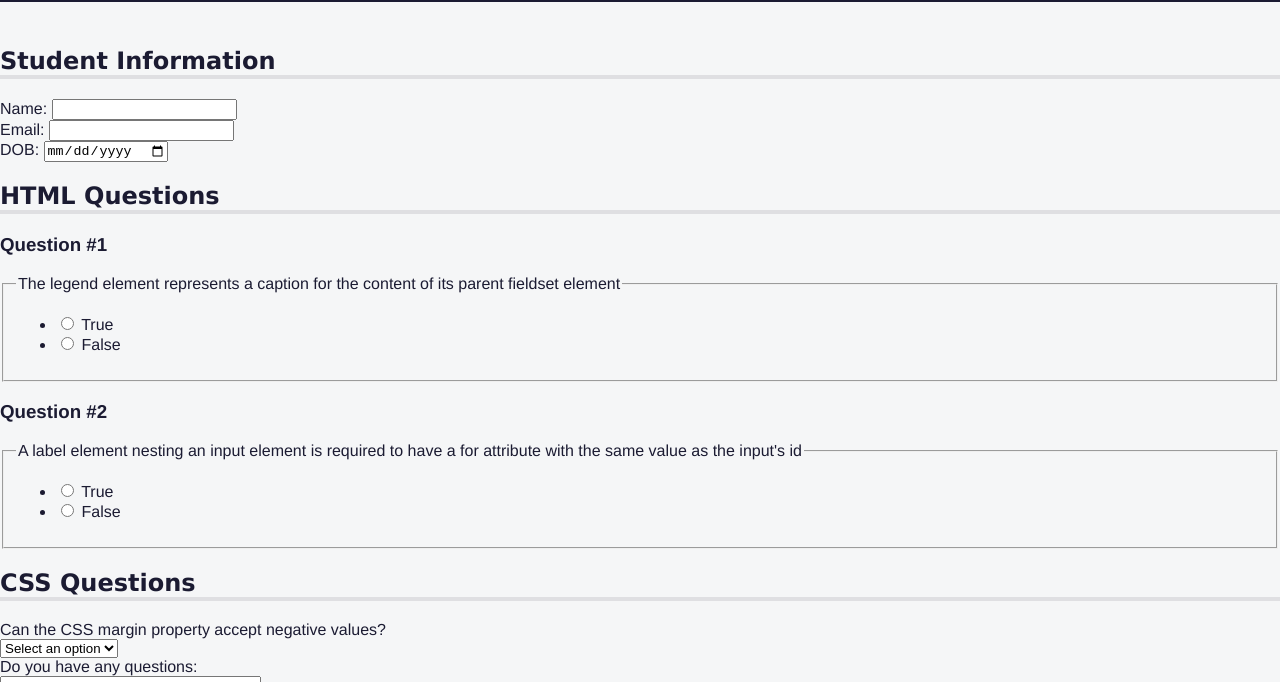
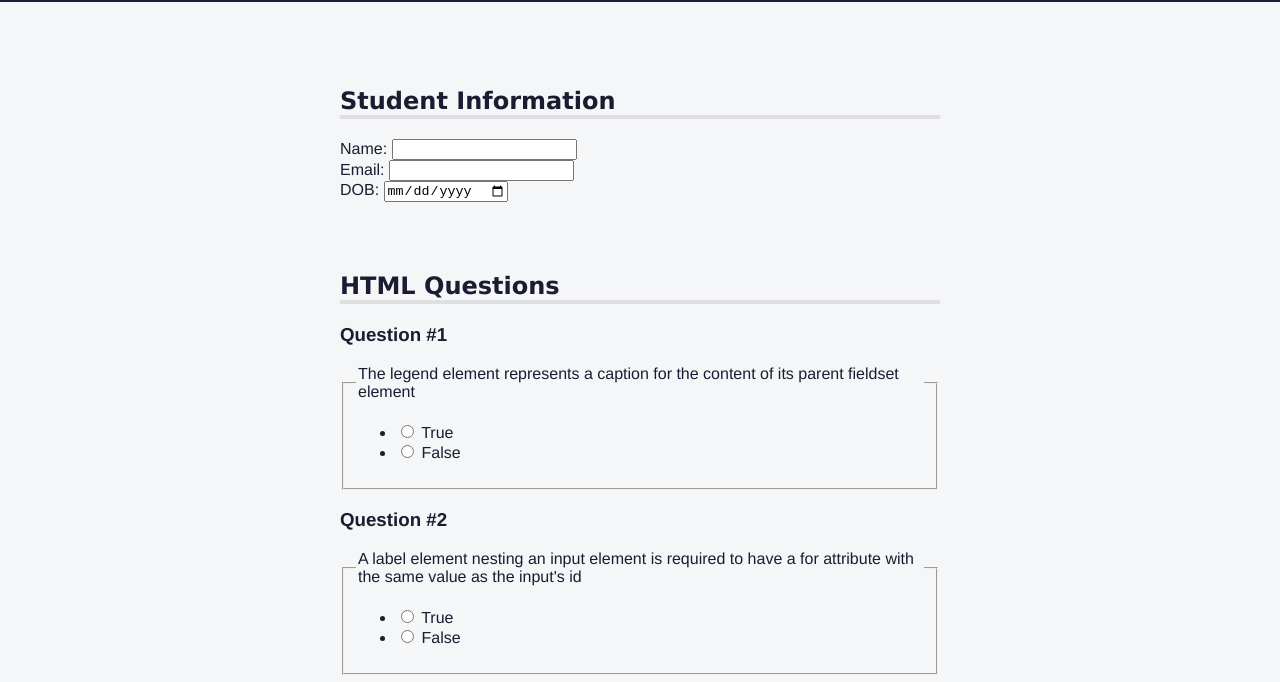
Before and after one commit to lengleman-spec/quiz-exercise, a plain HTML site: page index.html in a window 1280 px wide. Shown: the part 48-730 px from the top of the page. Drawn offline with Linux system fonts and the light colour scheme.

Commit message:
aligned and centered sections

```diff
--- a/styles.css
+++ b/styles.css
@@ -19,6 +19,12 @@ main {
   padding-top: 25px;
 }
 
+section {
+  width: 80%;
+  max-width: 600px;
+  margin: 0 auto 10px;
+}
+
 h1 {
   color: #f1be32;
   font-size: min(5vw, 1.2em);
@@ -32,6 +38,8 @@ h2 {
 
 h2 {
   border-bottom: 4px solid #dfdfe2;
+  margin-top: 0;
+  padding-top: 60px;
 }
 
 h3::before {
```
